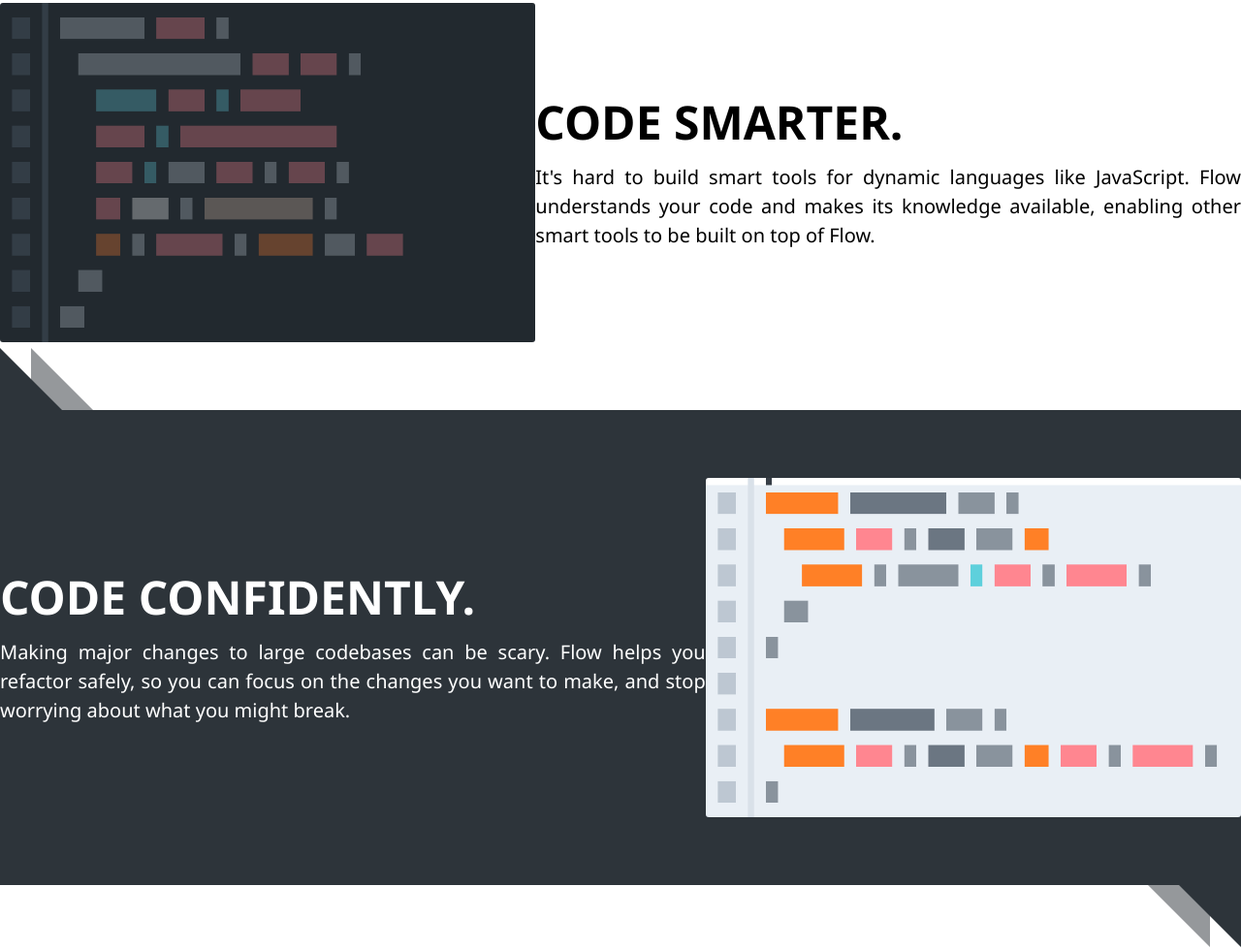
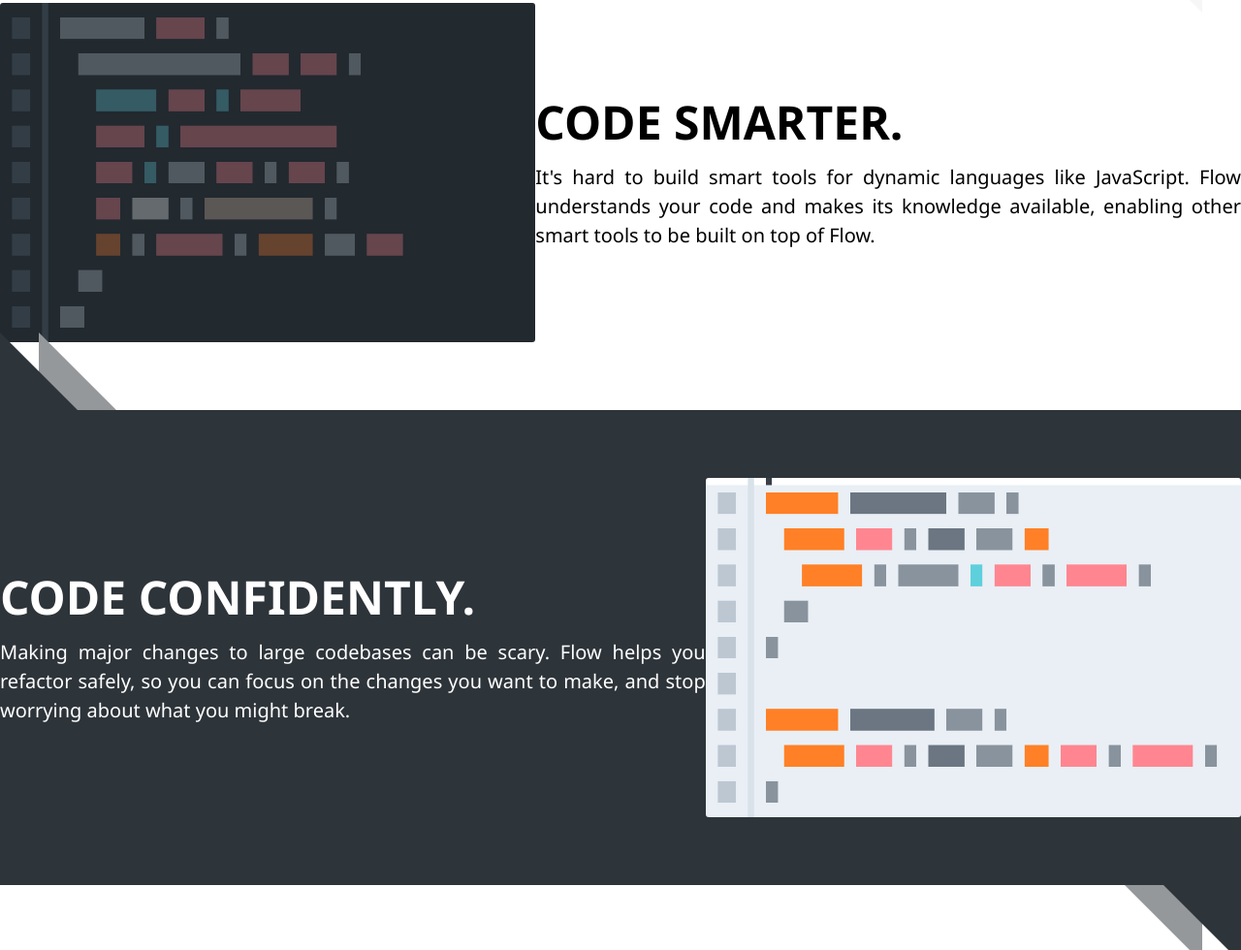
Before and after one commit to sissokho/flow-homepage-clone, a plain HTML site: page index.html in a window 1280 px wide. Shown: the part 1092-2072 px from the top of the page at 97% size. Drawn offline with Linux system fonts and the light colour scheme.

Commit message:
Finish decorating the sections

```diff
--- a/stylesheets/styles.css
+++ b/stylesheets/styles.css
@@ -150,13 +150,7 @@ header {
 .decoration,
 .decoration::after {
   position: absolute;
-  border: 3.2rem solid;
-  /* display: inline-block; */
-  /* z-index: 3; */
-}
-
-.decoration {
-  /* z-index: 1; */
+  border: 1.6rem solid;
 }
 
 .decoration::after {
@@ -190,26 +184,26 @@ header {
 
 .decoration--up,
 .decoration--up::after {
-  top: calc(-3.2rem * 2);
+  top: calc(-1.6rem * 2);
   left: 0;
   border-right-color: transparent;
   border-top-color: transparent;
 }
 
 .decoration--up::after {
-  top: -3.2rem;
+  top: -1.6rem;
 }
 
 .decoration--down,
 .decoration--down::after {
-  bottom: calc(-3.2rem * 2);
+  bottom: calc(-1.6rem * 2);
   right: 0;
   border-left-color: transparent;
   border-bottom-color: transparent;
 }
 
 .decoration--down::after {
-  bottom: -3.2rem;
+  bottom: -1.6rem;
 }
 
 .button {
@@ -315,6 +309,31 @@ main {
   color: #e8bd38;
 }
 
+@media (min-width: 576px) {
+  .decoration,
+  .decoration::after {
+    border-width: 2.4rem;
+  }
+
+  .decoration--up,
+  .decoration--up::after {
+    top: calc(-2.4rem * 2);
+  }
+
+  .decoration--up::after {
+    top: -2.4rem;
+  }
+
+  .decoration--down,
+  .decoration--down::after {
+    bottom: calc(-2.4rem * 2);
+  }
+
+  .decoration--down::after {
+    bottom: -2.4rem;
+  }
+}
+
 @media (min-width: 768px) {
   .hero h1 {
     font-size: 8rem;
@@ -327,6 +346,29 @@ main {
 }
 
 @media (min-width: 992px) {
+  .decoration,
+  .decoration::after {
+    border-width: 4rem;
+  }
+
+  .decoration--up,
+  .decoration--up::after {
+    top: calc(-4rem * 2);
+  }
+
+  .decoration--up::after {
+    top: -4rem;
+  }
+
+  .decoration--down,
+  .decoration--down::after {
+    bottom: calc(-4rem * 2);
+  }
+
+  .decoration--down::after {
+    bottom: -4rem;
+  }
+
   .hero h1 {
     font-size: 6.4rem;
   }
```
